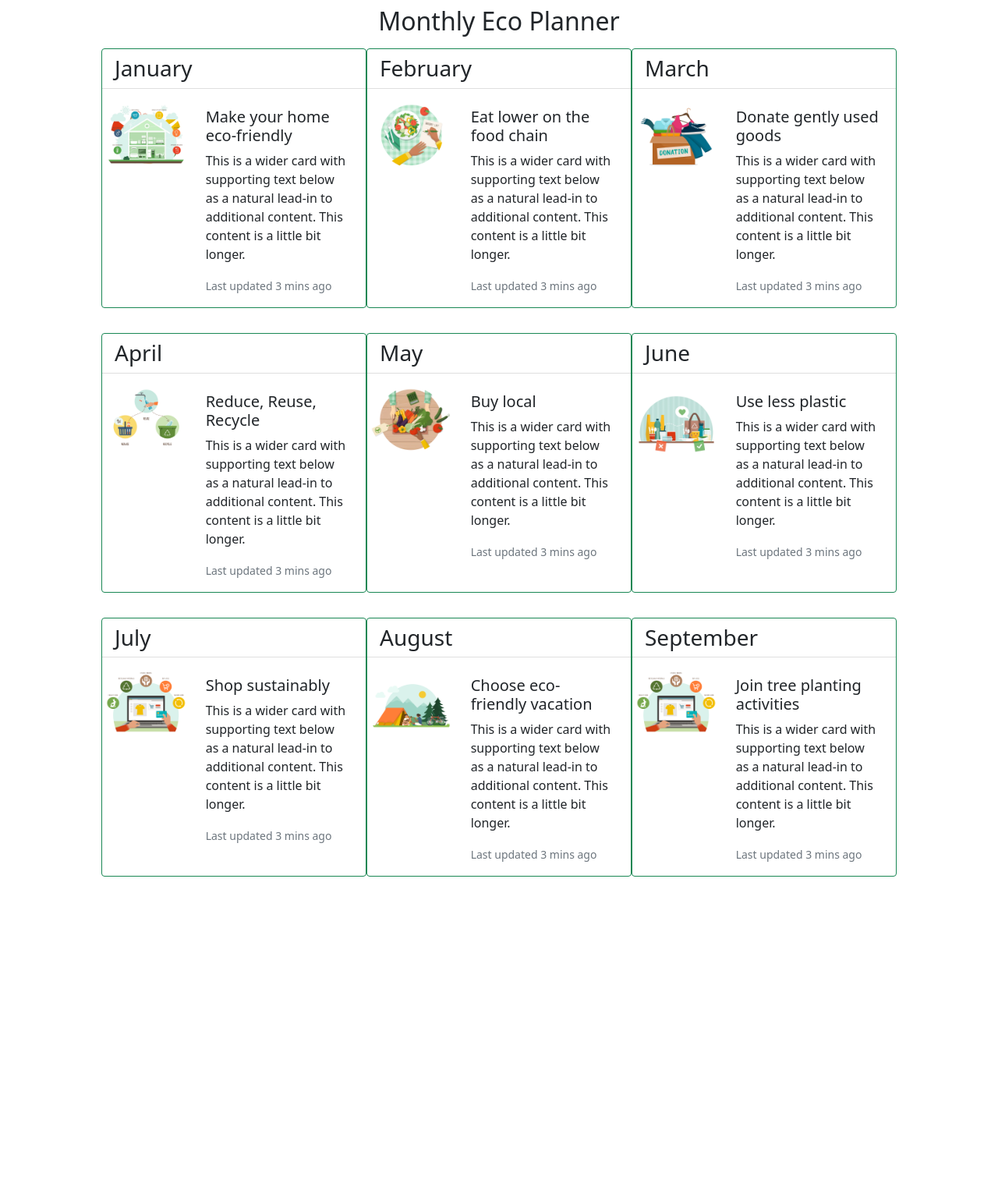
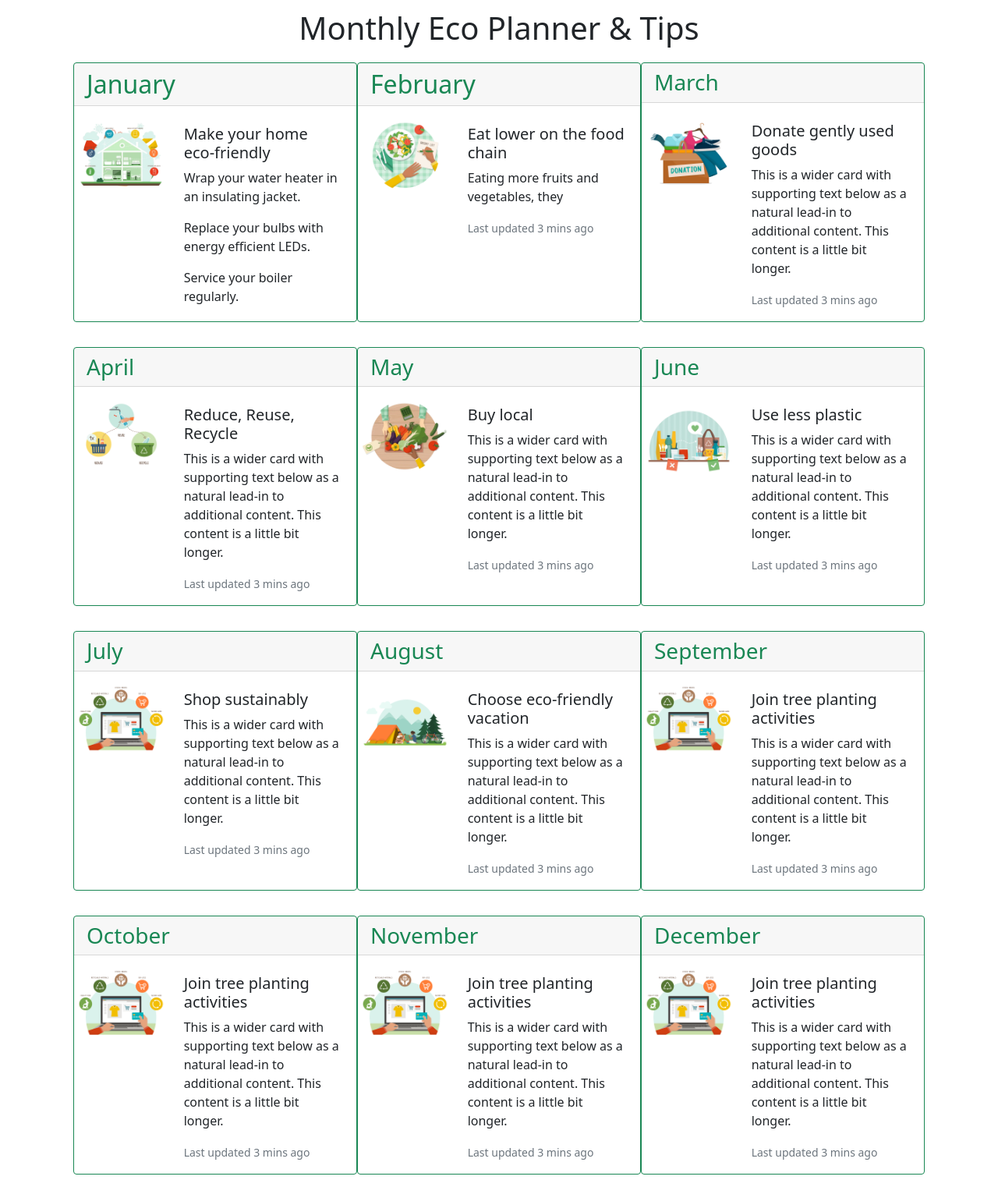
Before and after one commit to JoyZadan/Earthlings, a Flask app: page /calendar in a window 1280 px wide. Shown: the part 136-1658 px from the top of the page at 78% size. Before the commit the page ends 1260 px from the top, so only its background shows below. Run offline with Flask 2, Linux system fonts and the light colour scheme; some libraries are stand-ins or nearby versions.

Commit message:
Part added changes to calendar page

```diff
--- a/static/css/style.css
+++ b/static/css/style.css
@@ -50,5 +50,9 @@ body {
 
 /*-----------------------calendar style */
 .calendar-header {
-    margin: 0.5rem auto;
+    margin: 0.75rem auto;
 }
+
+.card-header {
+    color: #198754;
+}
--- a/templates/calendar.html
+++ b/templates/calendar.html
@@ -1,48 +1,65 @@
 {% extends "base.html" %}
+
+{% block js %}
+
+{% endblock %}
 
 {% block content %}
 <!-- eco planner calendar -->
 <section>
     <div class="container-lg">
         <div class="text-center calendar-header">
-            <h2>Monthly Eco Planner</h2>
+            <h1>Monthly Eco Planner & Tips</h1>
         </div>
      </div>
 
-    <div class="row row-cols-1 row-cols-md-3 justify-content-between g-2 mx-4 px-4">
-        <div class="card border-success py-y mb-3 mt-3 justify-content-between" style="max-width: 540px;">
+    <div class="row row-cols-1 row-cols-lg-3 row-cols-md-2 justify-content-lg-between g-2 mx-1 px-2">
+        <!-- start of cards -->
+        <div class="card border-success py-y mb-3 mt-3" style="max-width: 540px;">
             <div class="row g-2">
-                <h3 class="card-header bg-transparent">January</h3>
+                <h2 class="card-header">January</h2>
                 <div class="col-md-4">
-                    <img src="{{url_for('static', filename='assets/eco-friendly-home.webp')}}" class="img-fluid rounded-start" alt="...">
+                    <img src="{{url_for('static', filename='assets/eco-friendly-home.webp')}}" class="img-fluid rounded-start" alt="eco-friendly home">
                 </div>
                 <div class="col-md-8">
                     <div class="card-body">
-                        <h5 class="card-title">Make your home eco-friendly</h5>
-                        <p class="card-text">This is a wider card with supporting text below as a natural lead-in to additional content. This content is a little bit longer.</p>
+                        <h3 class="card-title h5">Make your home eco-friendly</h3>
+                        <p class="card-text">
+                            Wrap your water heater in an insulating jacket.
+                        </p>
+                        <p class="card-text">
+                            Replace your bulbs with energy efficient LEDs.
+                        </p>
+                        <p class="card-text">
+                            Service your boiler regularly.
+                        </p>
+
+                    </div>
+                </div>
+            </div>
+        </div>
+
+        <div class="card border-success py-y mb-3 mt-3" style="max-width: 540px;">
+            <div class="row g-2">
+                <h2 class="card-header">February</h2>
+                <div class="col-md-4">
+                    <img src="{{url_for('static', filename='assets/less-meat.webp')}}" class="img-fluid rounded-start" alt="fruits and vegetable illustration">
+                </div>
+                <div class="col-md-8">
+                    <div class="card-body">
+                        <h3 class="card-title h5">Eat lower on the food chain</h3>
+                        <p class="card-text">
+                            Eating more fruits and vegetables, they
+                        </p>
                         <p class="card-text"><small class="text-muted">Last updated 3 mins ago</small></p>
                     </div>
                 </div>
             </div>
         </div>
+
         <div class="card border-success py-y mb-3 mt-3 justify-content-between" style="max-width: 540px;">
             <div class="row g-2">
-                <h3 class="card-header bg-transparent">February</h3>
-                <div class="col-md-4">
-                    <img src="{{url_for('static', filename='assets/less-meat.webp')}}" class="img-fluid rounded-start" alt="...">
-                </div>
-                <div class="col-md-8">
-                    <div class="card-body">
-                        <h5 class="card-title">Eat lower on the food chain</h5>
-                        <p class="card-text">This is a wider card with supporting text below as a natural lead-in to additional content. This content is a little bit longer.</p>
-                        <p class="card-text"><small class="text-muted">Last updated 3 mins ago</small></p>
-                    </div>
-                </div>
-            </div>
-        </div>
-        <div class="card border-success py-y mb-3 mt-3 justify-content-between" style="max-width: 540px;">
-            <div class="row g-2">
-                <h3 class="card-header bg-transparent">March</h3>
+                <h3 class="card-header">March</h3>
                 <div class="col-md-4">
                     <img src="{{url_for('static', filename='assets/gently-used-goods.webp')}}" class="img-fluid rounded-start" alt="...">
                 </div>
@@ -55,9 +72,10 @@
                 </div>
             </div>
         </div>
+
         <div class="card border-success py-y mb-3 mt-3 justify-content-between" style="max-width: 540px;">
             <div class="row g-2">
-                <h3 class="card-header bg-transparent">April</h3>
+                <h3 class="card-header">April</h3>
                 <div class="col-md-4">
                     <img src="{{url_for('static', filename='assets/reduce-reuse-recycle.webp')}}" class="img-fluid rounded-start" alt="...">
                 </div>
@@ -70,9 +88,10 @@
                 </div>
             </div>
         </div>
+
         <div class="card border-success py-y mb-3 mt-3 justify-content-between" style="max-width: 540px;">
             <div class="row g-2">
-                <h3 class="card-header bg-transparent">May</h3>
+                <h3 class="card-header">May</h3>
                 <div class="col-md-4">
                     <img src="{{url_for('static', filename='assets/buy-local.webp')}}" class="img-fluid rounded-start" alt="...">
                 </div>
@@ -85,9 +104,10 @@
                 </div>
             </div>
         </div>
+
         <div class="card border-success py-y mb-3 mt-3 justify-content-between" style="max-width: 540px;">
             <div class="row g-2">
-                <h3 class="card-header bg-transparent">June</h3>
+                <h3 class="card-header">June</h3>
                 <div class="col-md-4">
                     <img src="{{url_for('static', filename='assets/less-plastic.webp')}}" class="img-fluid rounded-start" alt="...">
                 </div>
@@ -100,9 +120,10 @@
                 </div>
             </div>
         </div>
+
         <div class="card border-success py-y mb-3 mt-3 justify-content-between" style="max-width: 540px;">
             <div class="row g-2">
-                <h3 class="card-header bg-transparent">July</h3>
+                <h3 class="card-header">July</h3>
                 <div class="col-md-4">
                     <img src="{{url_for('static', filename='assets/shop-sustainably.webp')}}" class="img-fluid rounded-start" alt="...">
                 </div>
@@ -115,9 +136,10 @@
                 </div>
             </div>
         </div>
+
         <div class="card border-success py-y mb-3 mt-3 justify-content-between" style="max-width: 540px;">
             <div class="row g-2">
-                <h3 class="card-header bg-transparent">August</h3>
+                <h3 class="card-header">August</h3>
                 <div class="col-md-4">
                     <img src="{{url_for('static', filename='assets/eco-vacation.webp')}}" class="img-fluid rounded-start" alt="...">
                 </div>
@@ -129,9 +151,11 @@
                     </div>
                 </div>
             </div>
-        </div><div class="card border-success py-y mb-3 mt-3 justify-content-between" style="max-width: 540px;">
+        </div>
+
+        <div class="card border-success py-y mb-3 mt-3 justify-content-between" style="max-width: 540px;">
             <div class="row g-2">
-                <h3 class="card-header bg-transparent">September</h3>
+                <h3 class="card-header">September</h3>
                 <div class="col-md-4">
                     <img src="{{url_for('static', filename='assets/shop-sustainably.webp')}}" class="img-fluid rounded-start" alt="...">
                 </div>
@@ -145,10 +169,54 @@
             </div>
         </div>
 
+        <div class="card border-success py-y mb-3 mt-3 justify-content-between" style="max-width: 540px;">
+            <div class="row g-2">
+                <h3 class="card-header">October</h3>
+                <div class="col-md-4">
+                    <img src="{{url_for('static', filename='assets/shop-sustainably.webp')}}" class="img-fluid rounded-start" alt="...">
+                </div>
+                <div class="col-md-8">
+                    <div class="card-body">
+                        <h5 class="card-title">Join tree planting activities </h5>
+                        <p class="card-text">This is a wider card with supporting text below as a natural lead-in to additional content. This content is a little bit longer.</p>
+                        <p class="card-text"><small class="text-muted">Last updated 3 mins ago</small></p>
+                    </div>
+                </div>
+            </div>
+        </div>
+
+        <div class="card border-success py-y mb-3 mt-3 justify-content-between" style="max-width: 540px;">
+            <div class="row g-2">
+                <h3 class="card-header">November</h3>
+                <div class="col-md-4">
+                    <img src="{{url_for('static', filename='assets/shop-sustainably.webp')}}" class="img-fluid rounded-start" alt="...">
+                </div>
+                <div class="col-md-8">
+                    <div class="card-body">
+                        <h5 class="card-title">Join tree planting activities </h5>
+                        <p class="card-text">This is a wider card with supporting text below as a natural lead-in to additional content. This content is a little bit longer.</p>
+                        <p class="card-text"><small class="text-muted">Last updated 3 mins ago</small></p>
+                    </div>
+                </div>
+            </div>
+        </div>
+
+        <div class="card border-success py-y mb-3 mt-3 justify-content-between" style="max-width: 540px;">
+            <div class="row g-2">
+                <h3 class="card-header">December</h3>
+                <div class="col-md-4">
+                    <img src="{{url_for('static', filename='assets/shop-sustainably.webp')}}" class="img-fluid rounded-start" alt="...">
+                </div>
+                <div class="col-md-8">
+                    <div class="card-body">
+                        <h5 class="card-title">Join tree planting activities </h5>
+                        <p class="card-text">This is a wider card with supporting text below as a natural lead-in to additional content. This content is a little bit longer.</p>
+                        <p class="card-text"><small class="text-muted">Last updated 3 mins ago</small></p>
+                    </div>
+                </div>
+            </div>
+        </div>
     </div>
-
-
-
 </section>
 
 
```
